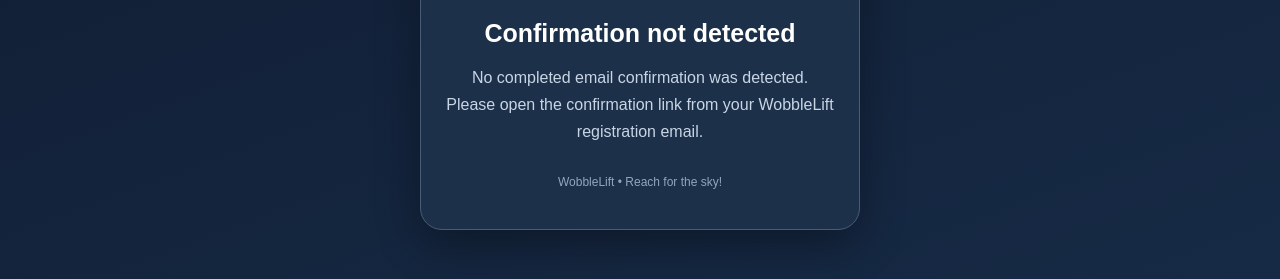
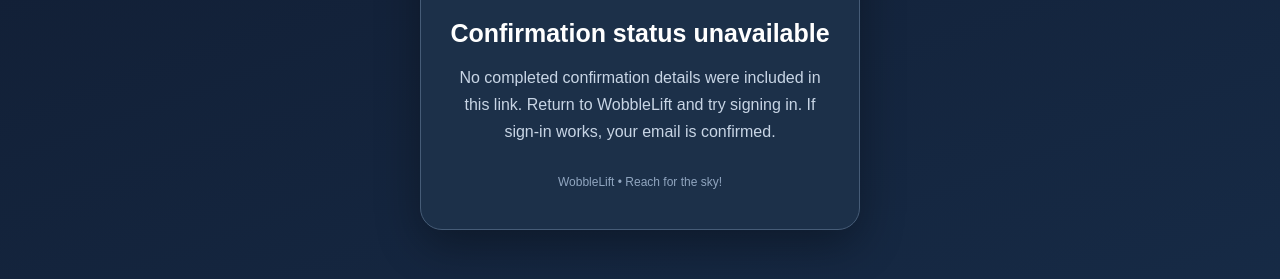
Before and after one commit to wobble-coder/wobblelift-verification, a plain HTML site: page index.html in a window 1280 px wide. Shown: the part 377-656 px from the top of the page. Drawn offline with Linux system fonts and the light colour scheme.

Commit message:
Update index.html

```diff
--- a/index.html
+++ b/index.html
@@ -67,6 +67,7 @@
 <body>
 
 <div class="card">
+
   <div class="logo">🚁 WobbleLift</div>
 
   <div class="icon" id="icon">⏳</div>
@@ -80,10 +81,12 @@
   <div class="footer">
     WobbleLift • Reach for the sky!
   </div>
+
 </div>
 
 <script>
 (function () {
+
   const hash = new URLSearchParams(
     window.location.hash.substring(1)
   );
@@ -92,9 +95,12 @@
     window.location.search
   );
 
-  const icon = document.getElementById("icon");
-  const title = document.getElementById("title");
-  const message = document.getElementById("message");
+  const value = key =>
+    hash.get(key) || query.get(key);
+
+  const icon = document.getElementById('icon');
+  const title = document.getElementById('title');
+  const message = document.getElementById('message');
 
   function show(symbol, heading, description) {
     icon.textContent = symbol;
@@ -102,60 +108,75 @@
     message.textContent = description;
   }
 
-  const error =
-    hash.get("error") ||
-    query.get("error");
+  const error = value('error');
+  const errorDescription = value('error_description');
 
-  const errorDescription =
-    hash.get("error_description") ||
-    query.get("error_description");
+  const accessToken = value('access_token');
+  const refreshToken = value('refresh_token');
+  const tokenType = value('token_type');
 
-  const accessToken = hash.get("access_token");
-  const tokenType = hash.get("token_type");
-  const refreshToken = hash.get("refresh_token");
-  const confirmationType = hash.get("type");
+  const confirmationType = value('type');
+  const authCode = value('code');
 
-  // Remove sensitive authentication values from the URL.
-  if (
-    window.location.hash ||
-    window.location.search
-  ) {
+  // Remove session credentials from the address bar.
+  if (window.location.hash || window.location.search) {
     history.replaceState(
       null,
-      "",
+      '',
       window.location.pathname
     );
   }
 
   if (error) {
+
     show(
-      "❌",
-      "Confirmation unsuccessful",
+      '❌',
+      'Confirmation unsuccessful',
       errorDescription ||
-      "Your confirmation link may have expired. Please return to WobbleLift and request another email."
+      'Your confirmation link may have expired. Please return to WobbleLift and request another email.'
     );
+
     return;
   }
+
+  // Supabase may return a session after confirmation.
+  // Guest account upgrades can use email_change.
 
   if (
     accessToken &&
     refreshToken &&
-    tokenType === "bearer" &&
-    confirmationType === "signup"
+    tokenType?.toLowerCase() === 'bearer' &&
+    ['signup', 'email_change'].includes(confirmationType)
   ) {
+
     show(
-      "✅",
-      "Email Verified!",
-      "Your WobbleLift account has been confirmed. You can now return to the game and log in!"
+      '✅',
+      'Email Verified!',
+      'Your WobbleLift email has been confirmed. You can now return to the game and sign in!'
     );
+
+    return;
+  }
+
+  // PKCE confirmation codes require an exchange.
+
+  if (authCode) {
+
+    show(
+      'ℹ️',
+      'Confirmation requires completion',
+      'The confirmation link returned an authentication code. Return to WobbleLift to check your account, or contact support if it is not confirmed.'
+    );
+
     return;
   }
 
   show(
-    "ℹ️",
-    "Confirmation not detected",
-    "No completed email confirmation was detected. Please open the confirmation link from your WobbleLift registration email."
+    'ℹ️',
+    'Confirmation status unavailable',
+    'No completed confirmation details were included in this link. Return to WobbleLift and try signing in. If sign-in works, your email is confirmed.'
   );
+
 })();
 </script>
 
```
